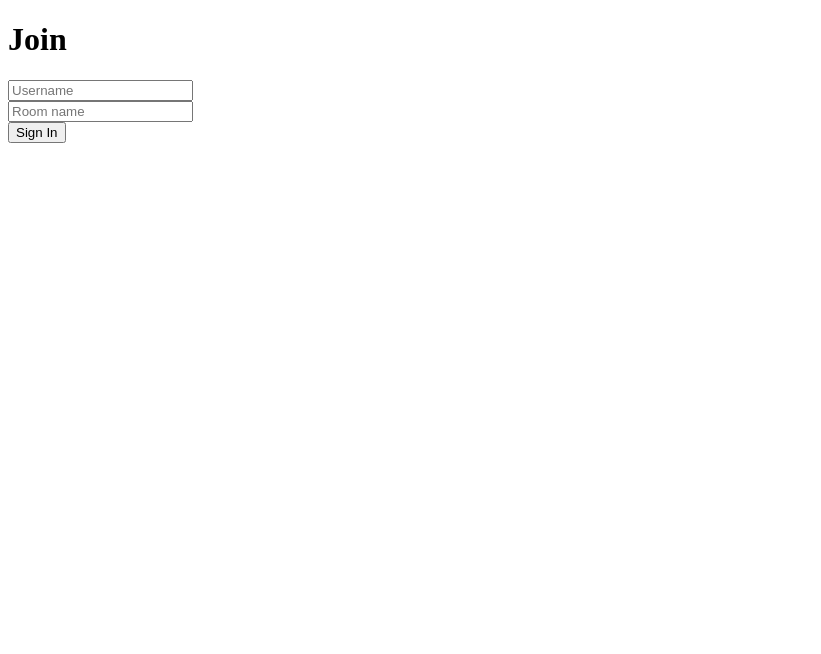
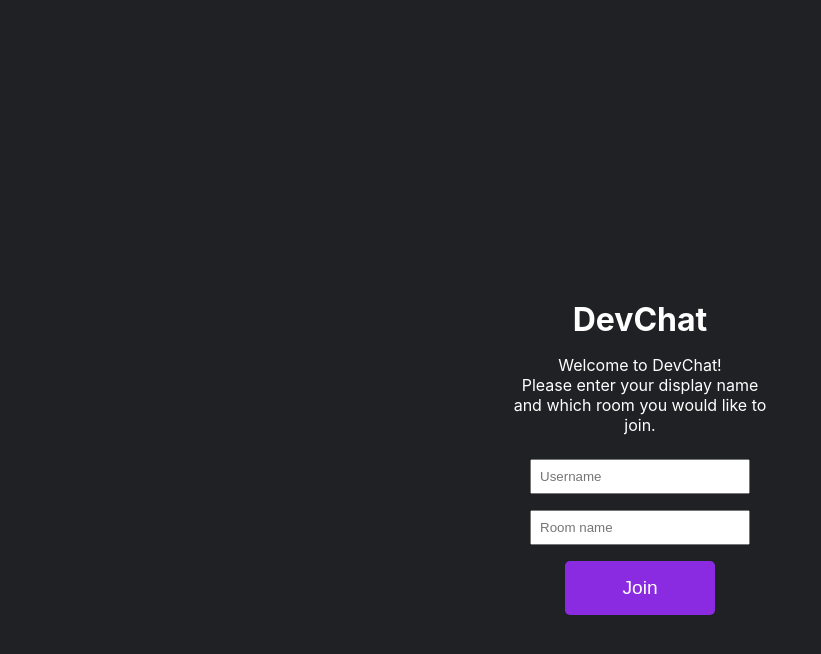
Before and after one commit to alexfrankcodes/devchat, a React (Create React App) app in the folder client/: page / in a window 1280 px wide. Shown: the top 654 px of the page, without its empty margins (0-821 px from the left). Built offline with nearby package versions, Linux system fonts and the light colour scheme.

Commit message:
Added styling for Join component

```diff
--- a/client/package.json
+++ b/client/package.json
@@ -46,6 +46,7 @@
     ]
   },
   "devDependencies": {
-    "@types/react-router-dom": "5.1.7"
+    "@types/react-router-dom": "5.1.7",
+    "sass": "1.32.6"
   }
 }
--- a/client/src/components/Join.tsx
+++ b/client/src/components/Join.tsx
@@ -1,14 +1,20 @@
 import { useState } from "react";
 import { Link } from "react-router-dom";
+
+import styles from "../styles/Join.module.scss";
 
 const Join = () => {
   const [name, setName] = useState("");
   const [room, setRoom] = useState("");
 
   return (
-    <div className="joinOuterContainer">
-      <div className="joinInnerHeader">
-        <h1>Join</h1>
+    <div className={styles.outerContainer}>
+      <div className={styles.innerContainer}>
+        <h1>DevChat</h1>
+        <p>
+          Welcome to DevChat! <br />
+          Please enter your display name and which room you would like to join.
+        </p>
         <div>
           <input
             placeholder="Username"
@@ -28,7 +34,7 @@ const Join = () => {
           to={`/chat?name=${name}&room=${room}`}
         >
           <button className="button" type="submit">
-            Sign In
+            Join
           </button>
         </Link>
       </div>
--- a/client/src/index.tsx
+++ b/client/src/index.tsx
@@ -1,6 +1,8 @@
 import React from "react";
 import { render } from "react-dom";
 import App from "./App";
+
+import "./styles/globals.scss";
 
 render(
   <React.StrictMode>
--- /dev/null
+++ b/client/src/styles/Join.module.scss
@@ -0,0 +1,36 @@
+.outerContainer {
+  display: flex;
+  justify-content: center;
+  align-items: center;
+  height: 100vh;
+  background-color: #202124;
+  color: white;
+}
+
+.innerContainer {
+  width: 300px;
+  height: 200px;
+  display: flex;
+  flex-direction: column;
+  align-items: center;
+  justify-content: space-around;
+  p {
+    margin: 1rem;
+    text-align: center;
+  }
+  input {
+    padding: 0.5rem;
+    margin: 0.5rem;
+    width: 200px;
+  }
+  button {
+    font-size: larger;
+    padding: 1rem;
+    background-color: blueviolet;
+    border: none;
+    border-radius: 5px;
+    color: white;
+    margin: 0.5rem;
+    width: 150px;
+  }
+}
--- /dev/null
+++ b/client/src/styles/globals.scss
@@ -0,0 +1,9 @@
+body {
+  font-family: -apple-system, BlinkMacSystemFont, "Segoe UI", Roboto, Oxygen,
+    Ubuntu, Cantarell, "Open Sans", "Helvetica Neue", sans-serif;
+}
+
+* {
+  margin: 0;
+  padding: 0;
+}
```
Also changed, not shown: client/styles/global.scss (deleted), 3 other files (tests, documents, lock files or other folders).
